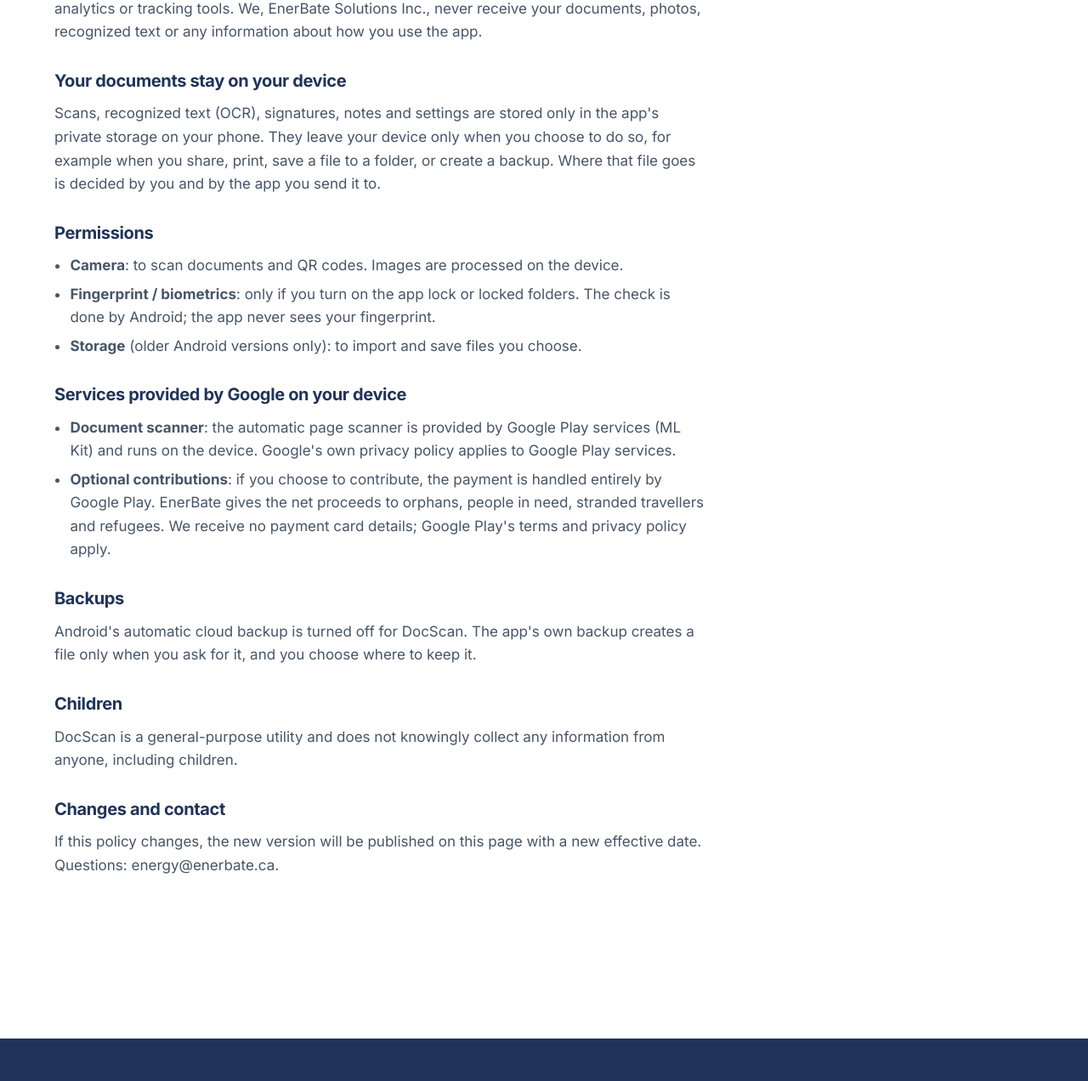
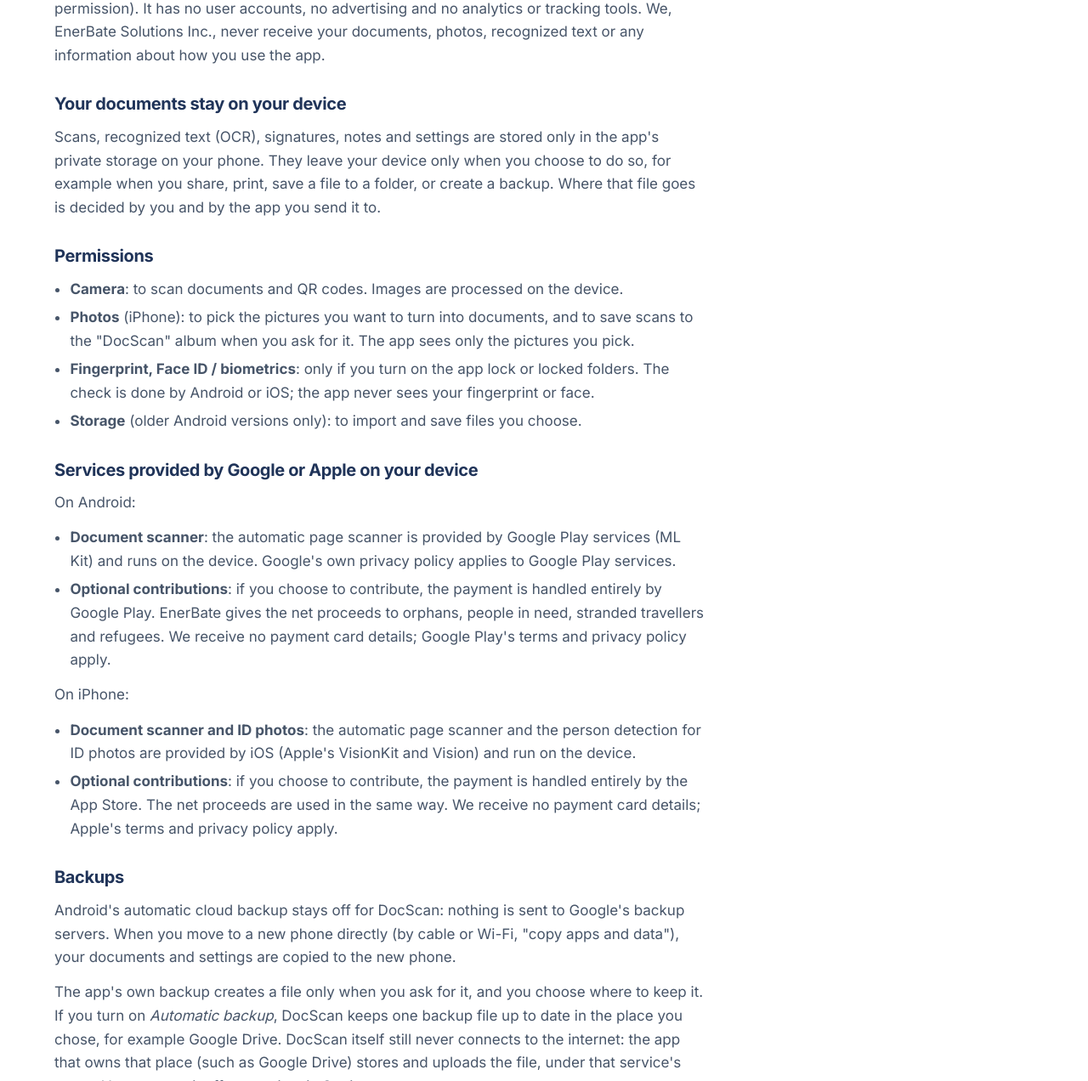
Before and after one commit to tavakolimohsen-netizen/enerbate, an Astro site: page /docscan/privacy in a window 1280 px wide. Shown: the part 609-1881 px from the top of the page at 85% size. Built offline with nearby package versions, Linux system fonts and the light colour scheme; Astro itself is replaced by a stand-in of ours.

Commit message:
DocScan privacy policy: cover the iPhone version and automatic backup
Same text as docs/store/privacy-policy.html in the docscan repository:
Photos and Face ID permissions, Apple's on-device scanner, App Store
payments, the iPhone backup switch, and Android's automatic backup.

Co-Authored-By: Claude Fable 5.2 <noreply@anthropic.com>

```diff
--- a/src/pages/docscan/privacy.astro
+++ b/src/pages/docscan/privacy.astro
@@ -3,7 +3,7 @@ import Base from '../../layouts/Base.astro';
 import PageHero from '../../components/PageHero.astro';
 import { company } from '../../data/site';
 
-const effective = 'November 20, 2026';
+const effective = 'November 26, 2026';
 const email = company.email;
 ---
 
@@ -14,7 +14,7 @@ const email = company.email;
   <PageHero
     eyebrow="DocScan"
     title="Privacy policy"
-    lede="DocScan is a document scanner that works entirely on your device. In short: we do not collect, store or share any personal data."
+    lede="DocScan is a document scanner for Android and iPhone that works entirely on your device. In short: we do not collect, store or share any personal data."
     crumbs={[{ href: '/', label: 'Home' }]}
   />
 
@@ -26,7 +26,8 @@ const email = company.email;
 
       <h3>What we collect</h3>
       <p>
-        Nothing. DocScan has no internet permission, no user accounts, no
+        Nothing. DocScan never connects to the internet (on Android it does not
+        even have the internet permission). It has no user accounts, no
         advertising and no analytics or tracking tools. We, {company.name}, never
         receive your documents, photos, recognized text or any information about
         how you use the app.
@@ -44,11 +45,13 @@ const email = company.email;
       <h3>Permissions</h3>
       <ul>
         <li><strong>Camera</strong>: to scan documents and QR codes. Images are processed on the device.</li>
-        <li><strong>Fingerprint / biometrics</strong>: only if you turn on the app lock or locked folders. The check is done by Android; the app never sees your fingerprint.</li>
+        <li><strong>Photos</strong> (iPhone): to pick the pictures you want to turn into documents, and to save scans to the "DocScan" album when you ask for it. The app sees only the pictures you pick.</li>
+        <li><strong>Fingerprint, Face ID / biometrics</strong>: only if you turn on the app lock or locked folders. The check is done by Android or iOS; the app never sees your fingerprint or face.</li>
         <li><strong>Storage</strong> (older Android versions only): to import and save files you choose.</li>
       </ul>
 
-      <h3>Services provided by Google on your device</h3>
+      <h3>Services provided by Google or Apple on your device</h3>
+      <p>On Android:</p>
       <ul>
         <li>
           <strong>Document scanner</strong>: the automatic page scanner is
@@ -63,12 +66,43 @@ const email = company.email;
           policy apply.
         </li>
       </ul>
+      <p>On iPhone:</p>
+      <ul>
+        <li>
+          <strong>Document scanner and ID photos</strong>: the automatic page
+          scanner and the person detection for ID photos are provided by iOS
+          (Apple's VisionKit and Vision) and run on the device.
+        </li>
+        <li>
+          <strong>Optional contributions</strong>: if you choose to contribute,
+          the payment is handled entirely by the App Store. The net proceeds are
+          used in the same way. We receive no payment card details; Apple's
+          terms and <a href="https://www.apple.com/legal/privacy/">privacy policy</a>{' '}apply.
+        </li>
+      </ul>
 
       <h3>Backups</h3>
       <p>
-        Android's automatic cloud backup is turned off for DocScan. The app's own
-        backup creates a file only when you ask for it, and you choose where to
-        keep it.
+        Android's automatic cloud backup stays off for DocScan: nothing is sent
+        to Google's backup servers. When you move to a new phone directly (by
+        cable or Wi-Fi, "copy apps and data"), your documents and settings are
+        copied to the new phone.
+      </p>
+      <p>
+        The app's own backup creates a file only when you ask for it, and you
+        choose where to keep it. If you turn on <em>Automatic backup</em>,
+        DocScan keeps one backup file up to date in the place you chose, for
+        example Google Drive. DocScan itself still never connects to the
+        internet: the app that owns that place (such as Google Drive) stores and
+        uploads the file, under that service's terms. You can turn it off at any
+        time in Settings.
+      </p>
+      <p>
+        On iPhone, DocScan keeps its documents out of your iPhone's iCloud or
+        computer backup. If you turn on <em>Include documents in iPhone backup</em>{' '}in
+        Settings, iOS includes them when it backs up your iPhone; Apple then
+        stores that backup under its own terms. You can turn it off again at any
+        time. <em>Automatic backup</em> is available on Android only.
       </p>
 
       <h3>Children</h3>
```
